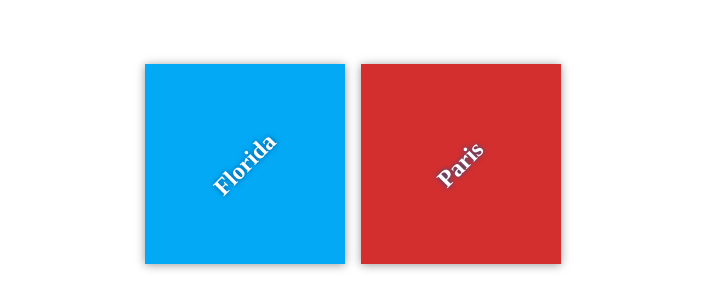
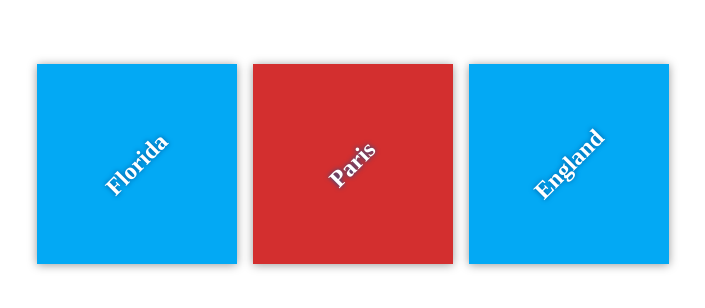
Before and after one commit to DiegoBousfield/udemy-project, a plain HTML site: page index.html in a window 1280 px wide. Shown: the part 236-544 px from the top of the page, without its empty margins (287-992 px from the left). Drawn offline with Linux system fonts and the light colour scheme.

Commit message:
Add england to destinations

```diff
--- a/index.html
+++ b/index.html
@@ -15,6 +15,9 @@
       <div class="destination" id="paris">
         <h2>Paris</h2>
       </div>
+      <div class="destination" id="england">
+        <h2>England</h2>
+      </div>
     </div>
   </div>
 </body>
```
